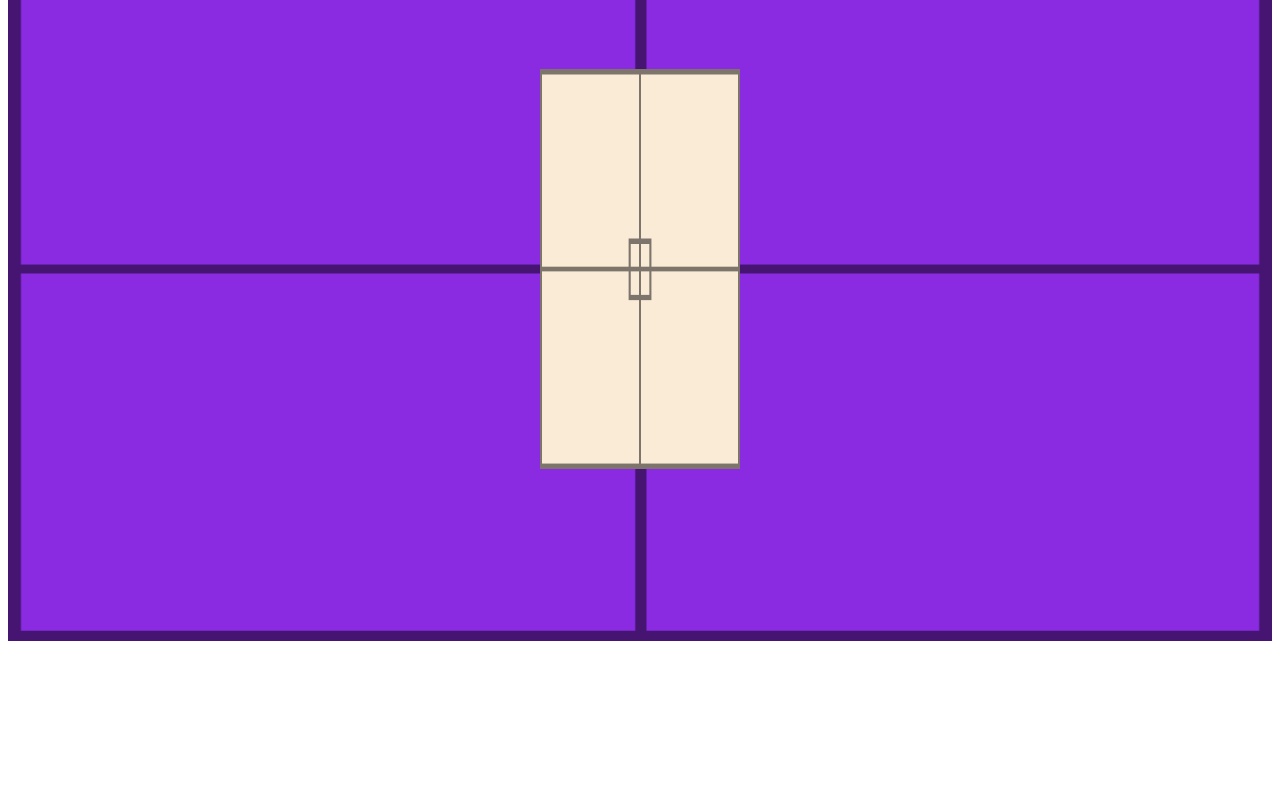
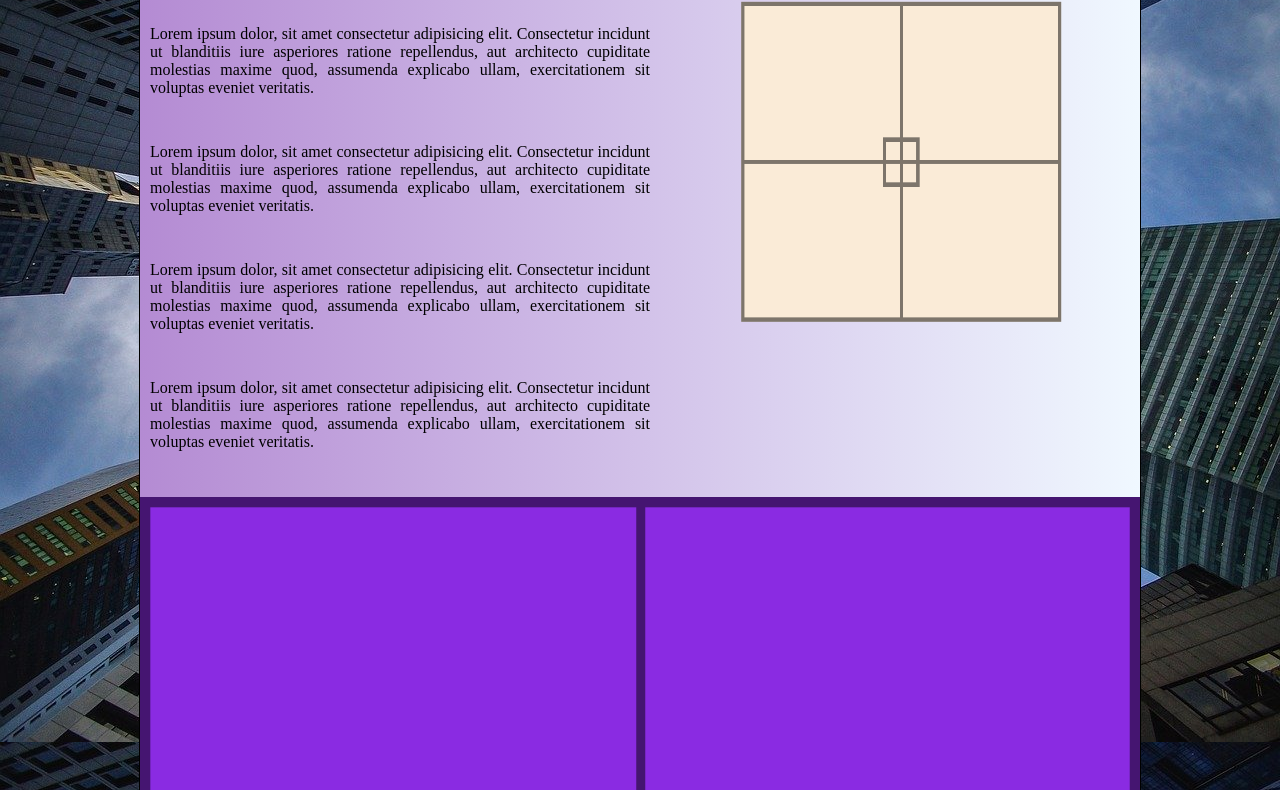
Before and after one commit to G4abriel33/html-css, a plain HTML site: page exercicios/ex0018/fundo002.html in a window 1280 px wide. Shown: the part 111-901 px from the top of the page. Before the commit the page ends 800 px from the top, so only its background shows below. Drawn offline with Linux system fonts and the light colour scheme.

Commit message:
atualizado

```diff
--- a/exercicios/ex0018/fundo002.html
+++ b/exercicios/ex0018/fundo002.html
@@ -5,6 +5,18 @@
     <meta name="viewport" content="width=device-width, initial-scale=1.0">
     <title>Document</title>
     <style>
+
+        body{
+            margin: 0%;
+            padding: 0%;
+            background-attachment: fixed;
+            background-image: url('img/wallpaper002.jpg');
+            height: 100vh;
+            background-size: cover;
+            background-repeat: no-repeat;
+            background-position: center center;
+
+        }
         #caixa{
             background-color: blueviolet;
             position: relative;
@@ -15,25 +27,60 @@
         }
 
         #artigo{
-           background-color: antiquewhite;
-           position: absolute;
-           background-image: url('img/target001.png');
-           background-size: 100% 100%;
-           height: 400px;
-           width: 200px;
-           top: 50%;
-           left: 50%;
-           transform: translate(-50%, -50%);
+          background-color: antiquewhite;
+        position: absolute;
+        display: block;
+        width: 40vh;
+        height: 40vh;
+        left: 79%;
+        top: -36%;
+        transform: translate(-59%, -71%);
+        background-image: url('img/target001.png');
+        background-size: 100% 100%;
+        background-repeat: no-repeat;
+        background-position: center  center;
+
+        }
+        main{
+            margin: auto;
+            max-width: 1000px;
+            border: 1px solid black;
+            border-radius: 10px 10px 0px 0px;
+            background-image: linear-gradient(to right, rgb(180, 139, 211), aliceblue);
+        }
+
+        aside > p{
+            max-width: 500px;
+            text-align: justify;
+            padding-bottom: 30px;
+            margin-top: 10px;
+            padding-left: 10px;
+        }
+
+        aside > h2{
+            font: italic bolder 3em "Work Sans", " Sans Sarif";
+            text-align: center;
+            text-shadow: 8px 0px 5px white;
 
         }
     </style>
 </head>
 
 <body>
-    <section id="caixa">
-        <article id="artigo">
+    <main>
+        <aside>
+            <h2>LOREM</h2>
+        <p>Lorem ipsum dolor, sit amet consectetur adipisicing elit. Consectetur incidunt ut blanditiis iure asperiores ratione repellendus, aut architecto cupiditate molestias maxime quod, assumenda explicabo ullam, exercitationem sit voluptas eveniet veritatis.</p>
+        <p>Lorem ipsum dolor, sit amet consectetur adipisicing elit. Consectetur incidunt ut blanditiis iure asperiores ratione repellendus, aut architecto cupiditate molestias maxime quod, assumenda explicabo ullam, exercitationem sit voluptas eveniet veritatis.</p>
+        <p>Lorem ipsum dolor, sit amet consectetur adipisicing elit. Consectetur incidunt ut blanditiis iure asperiores ratione repellendus, aut architecto cupiditate molestias maxime quod, assumenda explicabo ullam, exercitationem sit voluptas eveniet veritatis.</p>
+        <p>Lorem ipsum dolor, sit amet consectetur adipisicing elit. Consectetur incidunt ut blanditiis iure asperiores ratione repellendus, aut architecto cupiditate molestias maxime quod, assumenda explicabo ullam, exercitationem sit voluptas eveniet veritatis.</p>
 
-        </article>
-    </section>
+        <section id="caixa">
+            <article id="artigo"></article>
+        </section>
+    </aside>
+
+    </main>
+
 </body>
 </html>
```
Also changed, not shown: exercicios/ex0018/fundo006.html (added, +11 -0 lines).
